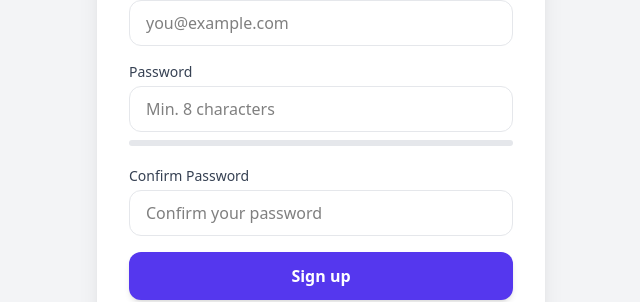
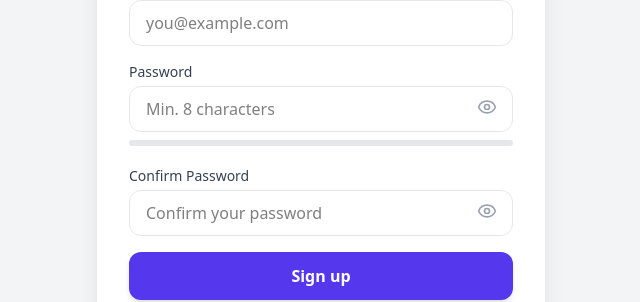
Before and after one commit to shahadkgm/TripBuddy, a React (Vite) app in the folder client/: page /register in a window 1280 px wide. Shown: the part 330-632 px from the top of the page, without its empty margins (319-959 px from the left). Built offline with nearby package versions, Linux system fonts and the light colour scheme.

Commit message:
Refactor: apply LSP to MailService and add show password toggle to auth forms

```diff
--- a/client/src/components/LoginForm.tsx
+++ b/client/src/components/LoginForm.tsx
@@ -1,13 +1,15 @@
 //client/src/modules/auth/components/LoginForm.tsx
 import { useState } from 'react';
 import { useNavigate, Link } from 'react-router-dom';
-import toast from 'react-hot-toast'; // Added toast but it have problem i want to recheck this
+import { Eye, EyeOff } from 'lucide-react';
+import toast from 'react-hot-toast';
 import { authService } from '../services/auth.service';
 import { Button } from './Button';
 import { GoogleLogin } from '@react-oauth/google';
 export const LoginForm = () => {
   const [email, setEmail] = useState('');
   const [password, setPassword] = useState('');
+  const [showPassword, setShowPassword] = useState(false);
   const [errors, setErrors] = useState({ email: '', password: '' });
   const [isLoading, setIsLoading] = useState(false);
   const navigate = useNavigate();
@@ -121,17 +123,26 @@
               Forgot Password?
             </Link>
           </div>
+          <div className="relative">
             <input
-            type="password"
+              type={showPassword ? 'text' : 'password'}
               className={`mt-1 block w-full px-3 py-2 border ${
                 errors.password ? 'border-red-500' : 'border-gray-300'
-            } rounded-md shadow-sm focus:ring-[#5537ee] focus:border-[#5537ee] outline-none transition-colors`}
+              } rounded-md shadow-sm focus:ring-[#5537ee] focus:border-[#5537ee] outline-none transition-colors pr-10`}
               value={password}
               onChange={e => {
                 setPassword(e.target.value);
                 if (errors.password) setErrors({ ...errors, password: '' });
               }}
             />
+            <button
+              type="button"
+              className="absolute inset-y-0 right-0 pr-3 flex items-center text-gray-400 hover:text-gray-600 focus:outline-none"
+              onClick={() => setShowPassword(!showPassword)}
+            >
+              {showPassword ? <EyeOff className="h-5 w-5" /> : <Eye className="h-5 w-5" />}
+            </button>
+          </div>
           {errors.password && (
             <p className="mt-1 text-xs text-red-500 font-medium">{errors.password}</p>
           )}
--- a/client/src/components/RegisterForm.tsx
+++ b/client/src/components/RegisterForm.tsx
@@ -1,5 +1,6 @@
 import { useState, useEffect } from 'react';
 import { useNavigate } from 'react-router-dom';
+import { Eye, EyeOff } from 'lucide-react';
 import { authService } from '../services/auth.service';
 import { GoogleLogin } from '@react-oauth/google';
 import toast from 'react-hot-toast';
@@ -38,6 +39,8 @@
   });
 
   const [isLoading, setIsLoading] = useState(false);
+  const [showPassword, setShowPassword] = useState(false);
+  const [showConfirmPassword, setShowConfirmPassword] = useState(false);
   const [passwordScore, setPasswordScore] = useState(0);
   const navigate = useNavigate();
 
@@ -214,16 +217,25 @@
         {/* Password Input & Strength Meter */}
         <div>
           <label className="block text-sm font-medium text-gray-700">Password</label>
+          <div className="relative">
             <input
               name="password"
-            type="password"
+              type={showPassword ? 'text' : 'password'}
               placeholder="Min. 8 characters"
               value={form.password}
               onChange={handleChange}
               className={`mt-1 w-full px-4 py-2.5 border ${
                 errors.password ? 'border-red-500' : 'border-gray-200'
-            } rounded-xl focus:ring-2 focus:ring-[#5537ee] outline-none transition-all`}
+              } rounded-xl focus:ring-2 focus:ring-[#5537ee] outline-none transition-all pr-12`}
             />
+            <button
+              type="button"
+              className="absolute inset-y-0 right-0 pr-4 flex items-center text-gray-400 hover:text-gray-600 focus:outline-none"
+              onClick={() => setShowPassword(!showPassword)}
+            >
+              {showPassword ? <EyeOff className="h-5 w-5" /> : <Eye className="h-5 w-5" />}
+            </button>
+          </div>
           {/* Strength Bar */}
           <div className="mt-2 h-1.5 w-full bg-gray-200 rounded-full overflow-hidden">
             <motion.div
@@ -246,16 +258,25 @@
         {/* Confirm Password Input */}
         <div>
           <label className="block text-sm font-medium text-gray-700">Confirm Password</label>
+          <div className="relative">
             <input
               name="confirmPassword"
-            type="password"
+              type={showConfirmPassword ? 'text' : 'password'}
               placeholder="Confirm your password"
               value={form.confirmPassword}
               onChange={handleChange}
               className={`mt-1 w-full px-4 py-2.5 border ${
                 errors.confirmPassword ? 'border-red-500' : 'border-gray-200'
-            } rounded-xl focus:ring-2 focus:ring-[#5537ee] outline-none transition-all`}
+              } rounded-xl focus:ring-2 focus:ring-[#5537ee] outline-none transition-all pr-12`}
             />
+            <button
+              type="button"
+              className="absolute inset-y-0 right-0 pr-4 flex items-center text-gray-400 hover:text-gray-600 focus:outline-none"
+              onClick={() => setShowConfirmPassword(!showConfirmPassword)}
+            >
+              {showConfirmPassword ? <EyeOff className="h-5 w-5" /> : <Eye className="h-5 w-5" />}
+            </button>
+          </div>
           {errors.confirmPassword && (
             <p className="mt-1 text-xs text-red-500 font-medium">{errors.confirmPassword}</p>
           )}
```
Also changed, not shown: 2 other files (tests, documents, lock files or other folders). Lines whose indentation alone changed are shown as unchanged.
